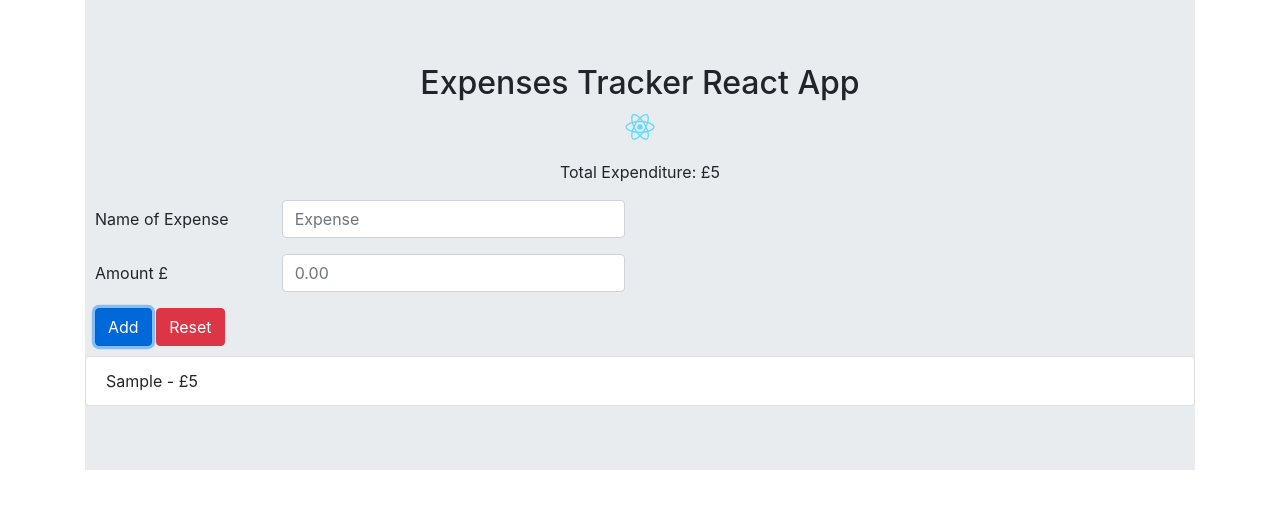
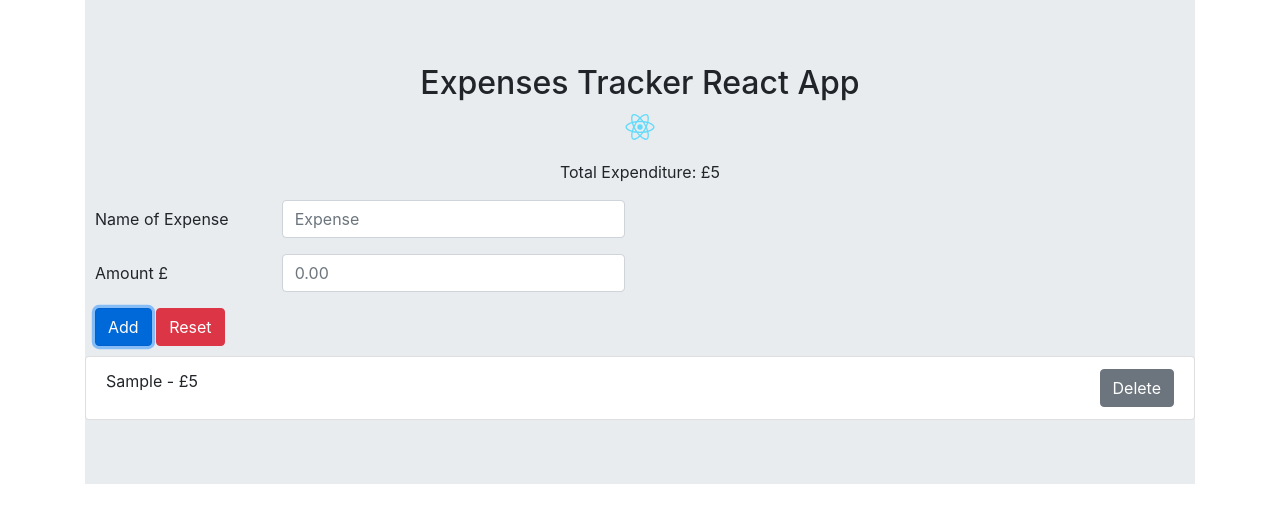
Before and after one commit to mattybwoy/Expense-Tracker, a React (Create React App) app: page / in a window 1280 px wide. Both pictures are taken after typing "Sample", "5" into the empty fields and a click on the button "Add". Shown: the top 522 px of the page. Built offline with nearby package versions, Linux system fonts and the light colour scheme.

Commit message:
Added delete button but not functionalty, updated readme

```diff
--- a/src/List.js
+++ b/src/List.js
@@ -1,5 +1,5 @@
 import React from 'react'
-import { ListGroup, ListGroupItem } from 'reactstrap'
+import { Button, ListGroup, ListGroupItem } from 'reactstrap'
 
 const List = ({ expenses }) => (
   <div>
@@ -7,6 +7,7 @@ const List = ({ expenses }) => (
       {expenses.map(item => (
         <ListGroupItem key={item.id}>
           {item.name} - £{item.amount}
+            <Button variant="contained" style={{float: 'right'}} className="float-right">Delete</Button>
         </ListGroupItem>
       ))}
     </ListGroup>
```
Also changed, not shown: 1 other file (tests, documents, lock files or other folders).
